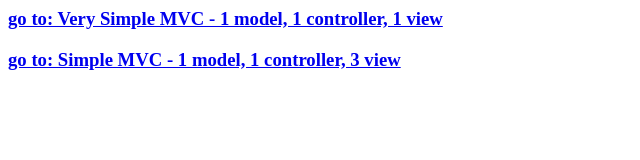
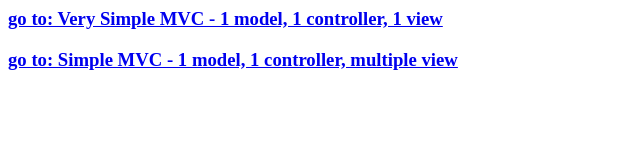
Before and after one commit to shadowvzs/architectural-pattern, a plain HTML site: page index.html in a window 1280 px wide. Shown: the full height of the page, 0-640 px from the left. Drawn offline with Linux system fonts and the light colour scheme.

Commit message:
example with more view

```diff
--- a/index.html
+++ b/index.html
@@ -5,6 +5,6 @@
 	</head>
 	<body>
 		<div><h3><a href='simple-mvc/index.html'>go to: Very Simple MVC - 1 model, 1 controller, 1 view</a></h3></div>
-		<div><h3><a href='with-more-view/index.html'>go to: Simple MVC - 1 model, 1 controller, 3 view</a></h3></div>
+		<div><h3><a href='with-more-view/index.html'>go to: Simple MVC - 1 model, 1 controller, multiple view</a></h3></div>
 	</body>
 </html>
```
